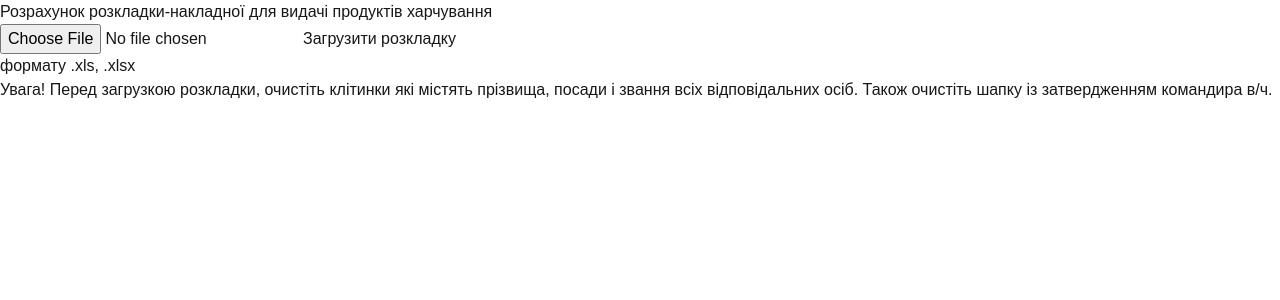
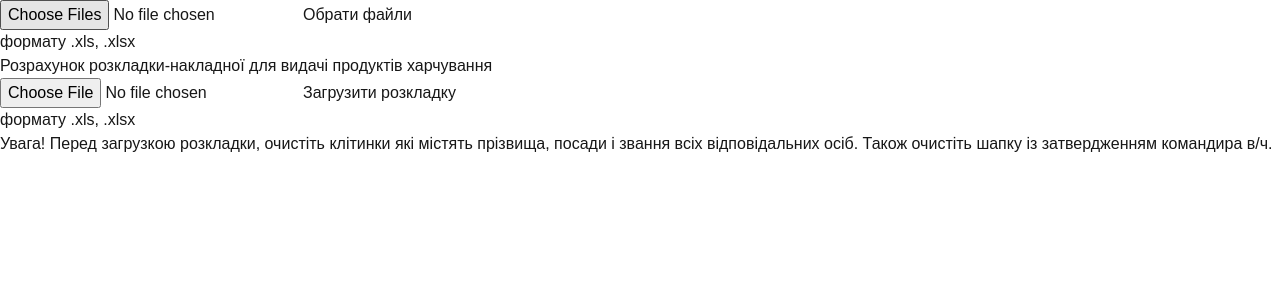
Before and after one commit to prod-service/prod-service-web, a Next.js app: page / in a window 1280 px wide. Shown: the top 300 px of the page. Built offline with nearby package versions, Linux system fonts and the light colour scheme.

Commit message:
Implement adding/removing functions for the  multiple file list

```diff
--- /dev/null
+++ b/src/app/components/MultipleFileList/ListItem.tsx
@@ -0,0 +1,20 @@
+type ListItemProps = {
+    title: string,
+    onRemove: () => void
+};
+
+const ListItem: React.FC<ListItemProps> = ({
+    title, onRemove
+}) => {
+    return (
+        <li className="group relative transition hover:shadow-lg pr-10 p-2 bg-cyan-50 md:w-1/2 lg:w-1/4 min-h-16 mb-4 md:mb-3 md:mx-2 hover:bg-cyan-100">
+            <button
+                className="absolute transition-all top-3 right-2 bg-red-500 text-white p-0 w-7 h-7 opacity-75 group-hover:opacity-100 group-hover:top-2"
+                onClick={() => onRemove()}
+            >x</button>
+            <p>{ title }</p>
+        </li>
+    );
+};
+
+export default ListItem;
--- /dev/null
+++ b/src/app/components/MultipleFileList/MultipleUploadFileList.tsx
@@ -0,0 +1,33 @@
+import { useState } from "react";
+import MultipleFileUpload, { ICustomFile } from "../MultipleFileUpload";
+import ListItem from "./ListItem";
+
+const MultipleUploadFileList = () => {
+    const [fileList, setFileList] = useState<ICustomFile[]>([]);
+
+    const onFileUpload = (files: ICustomFile[]) => {
+        setFileList((prevList) => {
+            return [...prevList, ...files]
+        });
+    };
+
+    const removeListItem = (listItemId: number) => {
+        setFileList((prevList) => {
+            return [...prevList.filter(({id}) => id !== listItemId)]
+        });
+    };
+
+    return (
+        <div className="border border-blue-500 rounded-lg p-4">
+            <MultipleFileUpload onFileUpload={onFileUpload} />
+
+            <ul className="flex flex-wrap justify-center">
+                { fileList.map(({ id, file }, idx) => {
+                    return <ListItem key={id + idx} title={file.name} onRemove={() => removeListItem(id)} />
+                }) }
+            </ul>
+        </div>
+    );
+};
+
+export default MultipleUploadFileList;
--- /dev/null
+++ b/src/app/components/MultipleFileUpload.tsx
@@ -0,0 +1,64 @@
+'use client'
+
+import { useEffect, useRef, useState } from "react";
+
+export interface ICustomFile {
+  file: File,
+  id: number,
+}
+
+interface FileUploadProps {
+  title?: string,
+  inputFileName?: string,
+  fileExtension?: string[],
+  onFileUpload: (files: ICustomFile[]) => void;
+  // onRemoveFile: () => void;
+};
+
+const defaultFileExt = ['xls', 'xlsx'];
+const defaultTitle = 'Обрати файли';
+
+const MultipleFileUpload: React.FC<FileUploadProps> = ({
+  title=defaultTitle,
+  fileExtension = defaultFileExt,
+  onFileUpload,
+}) => {
+    const [fileName, setFileName] = useState<string>("");
+    const hiddenFileInput = useRef<HTMLInputElement>(null);
+    const alertFileExtensionsText: string = fileExtension.map(f => '.'+f).join(', ');
+
+    const handleFileChange = (event: React.ChangeEvent<HTMLInputElement>) => {
+        const { target } = event;
+        const files = target.files;
+
+        if (files) onFileUpload(Array.from(files).map((f: File) => {
+          return {file: f, id: Date.now() + f.size * Math.floor(Math.random() * 10)};
+        }));
+    };
+
+  return (
+    <div className="flex flex-col items-center gap-2 p-4">
+      <input
+        ref={hiddenFileInput}
+        type="file"
+        accept=".xls,.xlsx"
+        onChange={handleFileChange}
+        className="hidden"
+        id="fileInput"
+        multiple
+        // key={fileName ? fileName : 'default'}
+      />
+      <label htmlFor="fileInput" className="transition px-4 py-2 bg-blue-500 text-white rounded-lg cursor-pointer hover:bg-blue-600">
+        { title }
+      </label>
+
+      {fileName && <p className="text-gray-700">📄 {fileName}</p>}
+
+      {!fileName && <p>{`формату ${alertFileExtensionsText}`}</p>}
+
+      {/* {fileName && <button onClick={handleFileRemove} className="px-2 py-1 bg-red-500 text-white rounded-lg cursor-pointer hover:bg-red-700">Видалити</button>} */}
+    </div>
+  );
+};
+
+export default MultipleFileUpload;
--- a/src/app/page.tsx
+++ b/src/app/page.tsx
@@ -8,6 +8,7 @@ import MenuFullList from "./components/menu/MenuFullList";
 import { useLocalStorage } from "./hooks";
 import WarningMsg from "./components/WarningMsg";
 import { warningMessage } from "./consts";
+import MultipleUploadFileList from "./components/MultipleFileList/MultipleUploadFileList";
 
 const Home: React.FC = () => {
   const [showWarn, setShowWarn] = useState<boolean>(true);
@@ -40,6 +41,7 @@ const Home: React.FC = () => {
           priority
           />
           */}
+        <MultipleUploadFileList />
         <h1 className="text-2xl text-center mb-4">Розрахунок розкладки-накладної для видачі продуктів харчування</h1>
         <section className="max-w-64 my-0 mx-auto mb-5">
           <MenuUpload inputFileName={mainMenuName} onMenuUpload={menuUploadHandler} onMenuRemove={menuRemoveHandler} />
```
